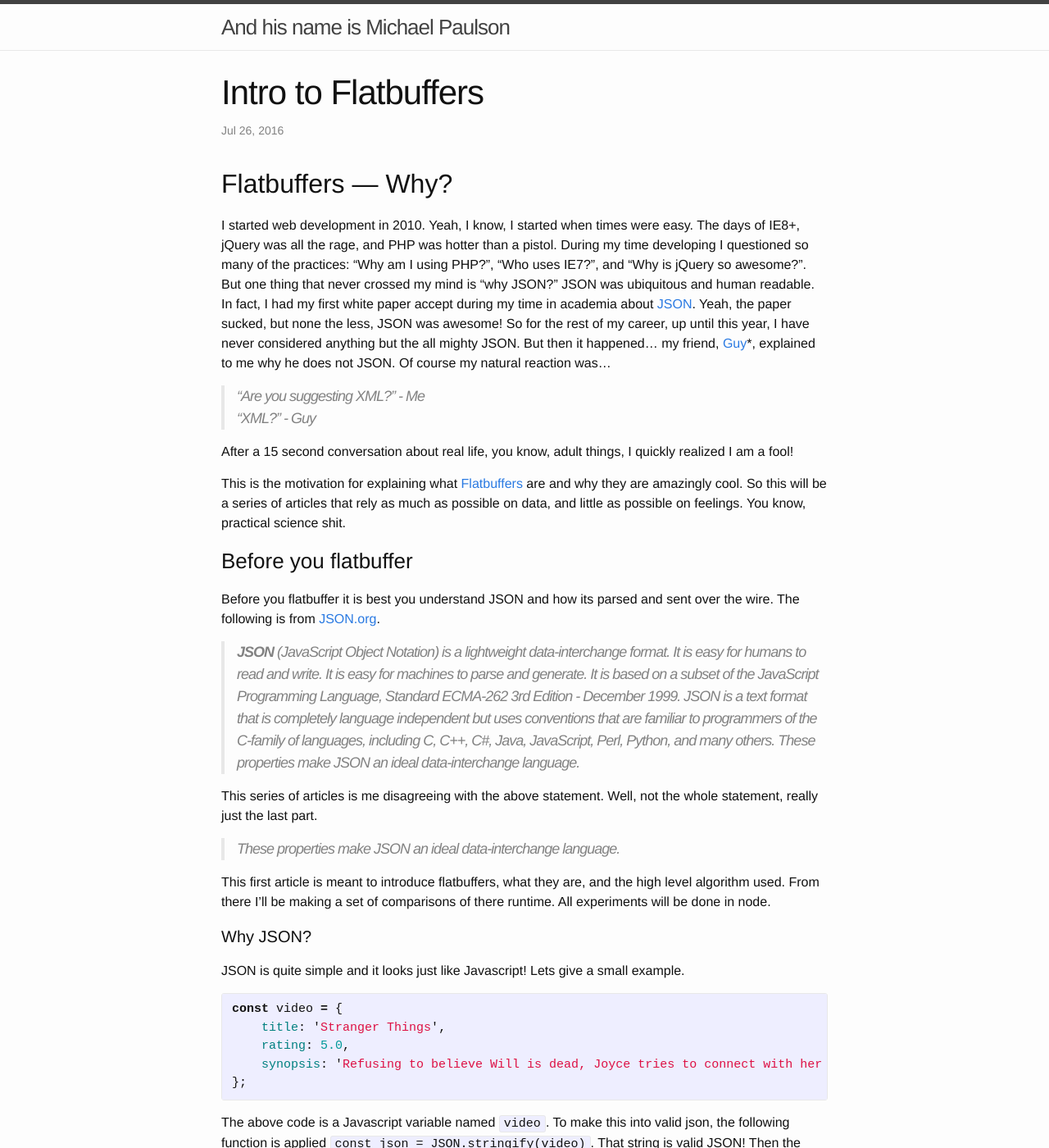
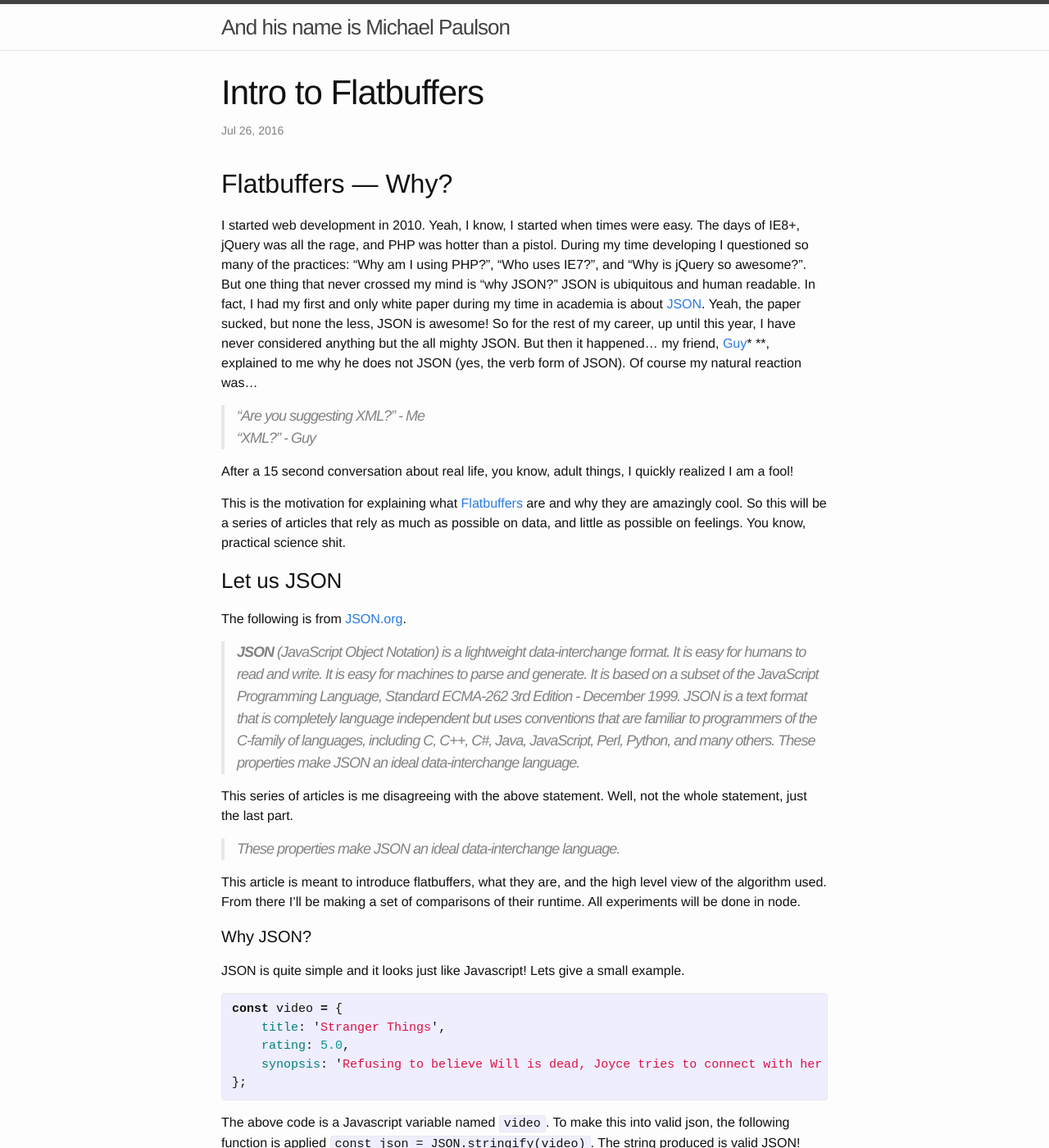
Before and after one commit to ThePrimeagen/michaelbpaulson.github.io, a Jekyll site: the page built from _posts/flatbuffers/2016-07-26-intro-to-flatbuffers.markdown, in a window 1280 px wide and 1400 px high. Shown: the whole window at 82% size. Built offline with Jekyll 4.4.1, drawn with Linux system fonts in a browser that asks for light colours; some of the changed text lies outside the part shown.

Commit message:
moar edits because I write good.

```diff
--- a/_posts/flatbuffers/2016-07-26-intro-to-flatbuffers.markdown
+++ b/_posts/flatbuffers/2016-07-26-intro-to-flatbuffers.markdown
@@ -7,7 +7,7 @@
 
 ## Flatbuffers --- Why?
 
-I started web development in 2010.  Yeah, I know, I started when times were easy.  The days of IE8+, jQuery was all the rage, and PHP was hotter than a pistol.  During my time developing I questioned so many of the practices: "Why am I using PHP?", "Who uses IE7?", and "Why is jQuery so awesome?".  But one thing that never crossed my mind is "why JSON?"  JSON was ubiquitous and human readable.  In fact, I had my first white paper accept during my time in academia about [JSON](http://www.cs.montana.edu/izurieta/pubs/IzurietaCAINE2009.pdf).  Yeah, the paper sucked, but none the less, JSON was awesome!  So for the rest of my career, up until this year, I have never considered anything but the all mighty JSON.  But then it happened... my friend, [Guy](https://github.com/michaelbpaulson/following)\*, explained to me why he does not JSON.  Of course my natural reaction was...
+I started web development in 2010.  Yeah, I know, I started when times were easy.  The days of IE8+, jQuery was all the rage, and PHP was hotter than a pistol.  During my time developing I questioned so many of the practices: "Why am I using PHP?", "Who uses IE7?", and "Why is jQuery so awesome?".  But one thing that never crossed my mind is "why JSON?"  JSON is ubiquitous and human readable.  In fact, I had my first and only white paper during my time in academia is about [JSON](http://www.cs.montana.edu/izurieta/pubs/IzurietaCAINE2009.pdf).  Yeah, the paper sucked, but none the less, JSON is awesome!  So for the rest of my career, up until this year, I have never considered anything but the all mighty JSON.  But then it happened... my friend, [Guy](https://github.com/michaelbpaulson/following)\* \*\*, explained to me why he does not JSON (yes, the verb form of JSON).  Of course my natural reaction was...
 
 > "Are you suggesting XML?" - Me
 > "XML?" - Guy
@@ -16,17 +16,17 @@
 
 This is the motivation for explaining what [Flatbuffers](https://github.com/google/flatbuffers) are and why they are amazingly cool.  So this will be a series of articles that rely as much as possible on data, and little as possible on feelings.  You know, practical science shit.
 
-### Before you flatbuffer
+### Let us JSON
 
-Before you flatbuffer it is best you understand JSON and how its parsed and sent over the wire.  The following is from [JSON.org](http://www.json.org).
+The following is from [JSON.org](http://www.json.org).
 
 > **JSON** (JavaScript Object Notation) is a lightweight data-interchange format. It is easy for humans to read and write. It is easy for machines to parse and generate. It is based on a subset of the JavaScript Programming Language, Standard ECMA-262 3rd Edition - December 1999. JSON is a text format that is completely language independent but uses conventions that are familiar to programmers of the C-family of languages, including C, C++, C#, Java, JavaScript, Perl, Python, and many others. These properties make JSON an ideal data-interchange language.
 
-This series of articles is me disagreeing with the above statement.  Well, not the whole statement, really just the last part.
+This series of articles is me disagreeing with the above statement.  Well, not the whole statement, just the last part.
 
 > These properties make JSON an ideal data-interchange language.
 
-This first article is meant to introduce flatbuffers, what they are, and the high level algorithm used.  From there I'll be making a set of comparisons of there runtime.  All experiments will be done in node.
+This article is meant to introduce flatbuffers, what they are, and the high level view of the algorithm used.  From there I'll be making a set of comparisons of their runtime.  All experiments will be done in node.
 
 #### Why JSON?
 
@@ -40,11 +40,11 @@
 };
 {% endhighlight %}
 
-The above code is a Javascript variable named `video`.  To make this into valid json, the following function is applied `const json = JSON.stringify(video)`.  That string is valid JSON!  Then the binary contents of the string are sent across the wire to a receiver where the json is converted from bytes on the wire to a Javascript string to a tree (Javascript Object).
+The above code is a Javascript variable named `video`.  To make this into valid json, the following function is applied `const json = JSON.stringify(video)`.  The string produced is valid JSON!  Then the binary contents of the string are sent across the wire to a receiver where the json is converted from bytes on the wire to a Javascript string to a POJO (Plain Ol' Javascript Object).
 
 ### Intro to flatbuffers
 
-At this point you are probably thinking "why are we talking about JSON"?  To understand why flatbuffers are so awesome you first must understand what happens when working with JSON.  To recap...
+To understand why flatbuffers are so awesome you first must understand what happens when working with JSON.  So to recap...
 
 * Some object structure has to be converted from a class or map into a string.
 * When receiving json, that string needs to be converted back into an object.
@@ -83,22 +83,22 @@
 };
 {% endhighlight %}
 
-The video array can now be understood through an interface.  Now lets expand this example.  So for me to get out the rating of video I would do the following.
+The video array can now be understood through an interface.  To get out the rating of a video I would do the following.
 
 {% highlight javascript %}
-
 getDataFromSource(function cb(data) {
     const video = new Video(data);
     console.log('Here is my title', video.title());
 });
-
 {% endhighlight %}
 
-Let us expand our example from a single array representing a single video to a single array representing `N` videos. How would this change our interface?  Lets rewrite the interface to consider the array is filled with many movies.
+Let us expand our example from a single array representing a single video to a single array representing `N` videos. How would this change our interface?  Lets rewrite the interface to consider the array is filled with many videos.
 
 {% highlight javascript %}
 const Video = function Video(data, offset) {
     this.data = data;
+
+    // The offset of into the array where the video starts.
     this.offset = offset;
 };
 
@@ -119,10 +119,11 @@
 
 The offset is required to know where in the array buffer to start from.  From there it is simple addition to get to the values.
 
-So now you have the idea.  Arrays.  But instead of arrays think `Uint8Array` or contiguous memory blocks.  In the end, what makes flatbuffers so powerful is the ability to point to memory and say you are a `Video`.  There is no need to parse the entire block to read a single field.  This becomes increasingly more powerful with larger payloads.
+So now you have the idea.  Arrays.  But instead of arrays think `Uint8Array` or a contiguous memory blocks.  In the end, what makes flatbuffers so powerful is the ability to point to memory and say you are a `Video`.  There is no need to parse the entire block to read a single field.  This becomes increasingly more powerful with larger payloads.
 
 ### Conclusion
 
 In the end I hope that I have convinced you to at least check out flatbuffers.  Even if its just for fun.  There is a world where JSON is off.  And its a really performant world.
 
-\* - Guy:  I had no idea I was following him on github.  But then I realized he is the only person I follow.  I think I'll keep that for the foreseeable future.
+\* - Guy: He is pretty neet and he has strong opinions.
+\*\* - A shout out to the Honey Badgers.  [Alex](https://www.linkedin.com/in/alexander-wolfe-4ab2516b);
```
